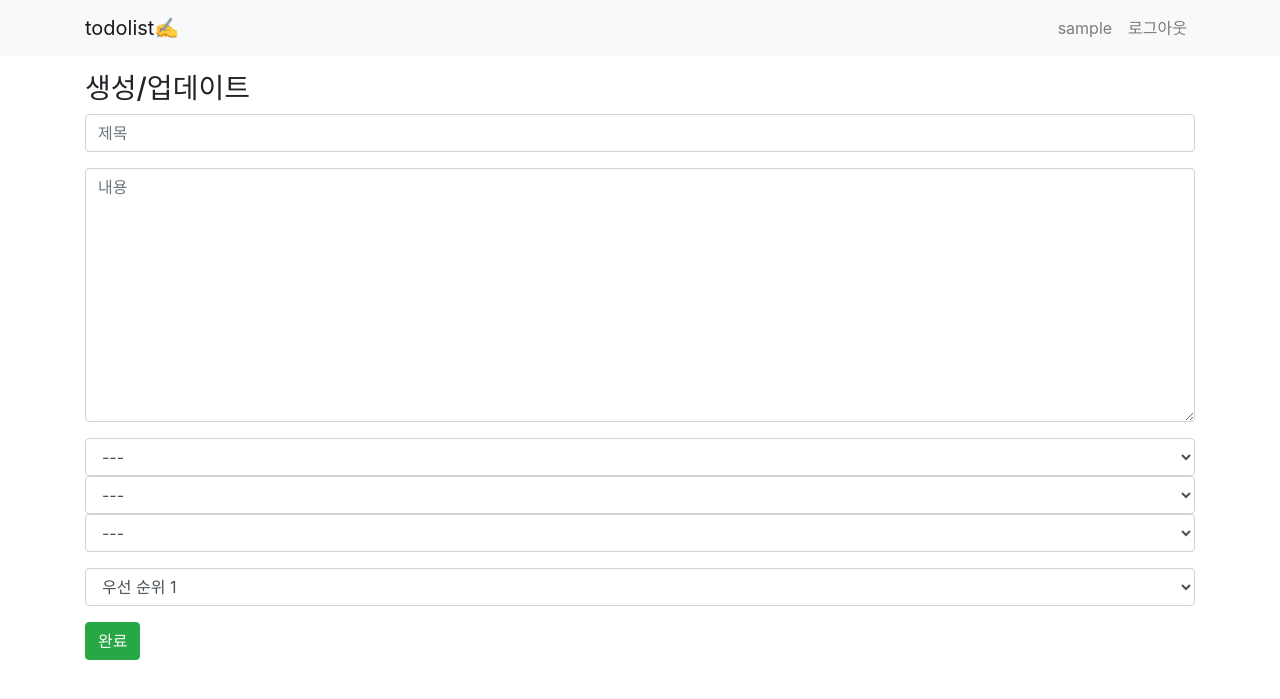
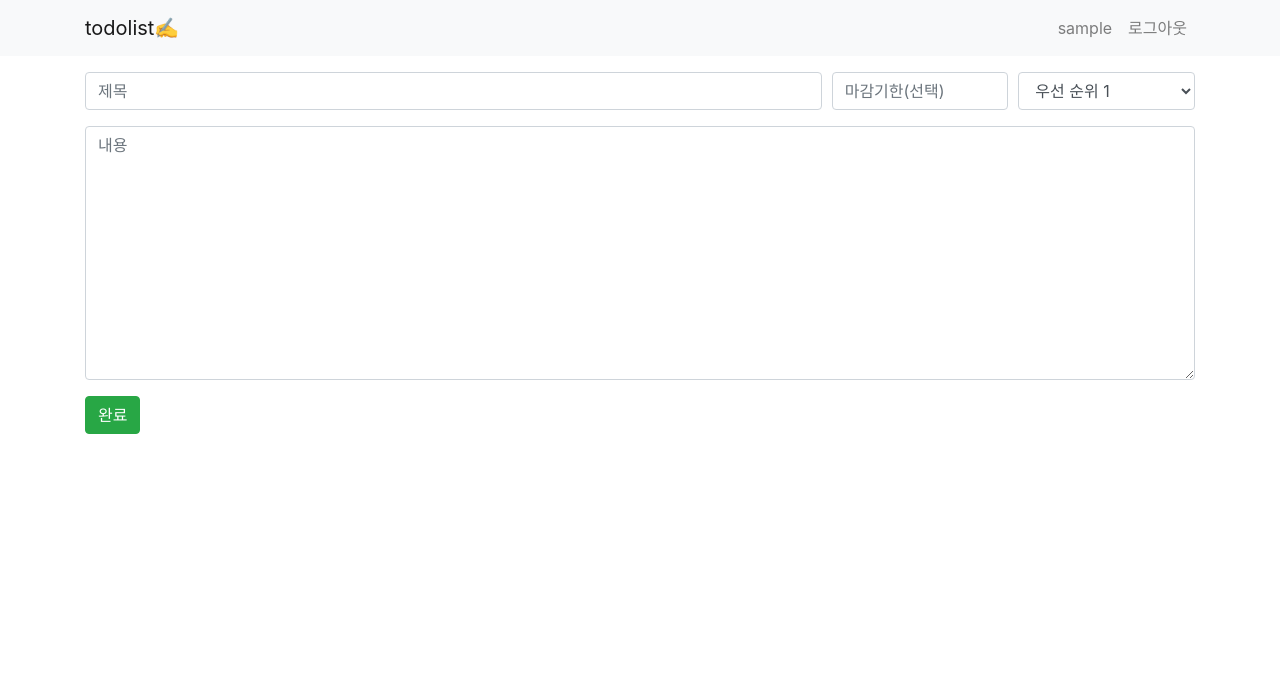
Before and after one commit to jmpark6846/todolist, a Django app: page /todo/create/ in a window 1280 px wide. Shown: the top 699 px of the page. Run offline with Django 3.2, Linux system fonts and the light colour scheme; the visitor is signed in with stand-in values (Sample User, id 1); some libraries are stand-ins or nearby versions.

Commit message:
form 템프릿 수정

```diff
--- a/proj/settings/base.py
+++ b/proj/settings/base.py
@@ -47,6 +47,7 @@ MIDDLEWARE = [
     'django.contrib.auth.middleware.AuthenticationMiddleware',
     'django.contrib.messages.middleware.MessageMiddleware',
     'django.middleware.clickjacking.XFrameOptionsMiddleware',
+    'django.middleware.locale.LocaleMiddleware',
 ]
 
 ROOT_URLCONF = 'proj.urls'
--- /dev/null
+++ b/static/datepicker-ko.js
@@ -0,0 +1,37 @@
+/* Korean initialisation for the jQuery calendar extension. */
+/* Written by DaeKwon Kang (ncrash.dk@gmail.com), Edited by Genie and Myeongjin Lee. */
+( function( factory ) {
+	if ( typeof define === "function" && define.amd ) {
+
+		// AMD. Register as an anonymous module.
+		define( [ "../widgets/datepicker" ], factory );
+	} else {
+
+		// Browser globals
+		factory( jQuery.datepicker );
+	}
+}( function( datepicker ) {
+
+datepicker.regional.ko = {
+	closeText: "닫기",
+	prevText: "이전달",
+	nextText: "다음달",
+	currentText: "오늘",
+	monthNames: [ "1월","2월","3월","4월","5월","6월",
+	"7월","8월","9월","10월","11월","12월" ],
+	monthNamesShort: [ "1월","2월","3월","4월","5월","6월",
+	"7월","8월","9월","10월","11월","12월" ],
+	dayNames: [ "일요일","월요일","화요일","수요일","목요일","금요일","토요일" ],
+	dayNamesShort: [ "일","월","화","수","목","금","토" ],
+	dayNamesMin: [ "일","월","화","수","목","금","토" ],
+	weekHeader: "주",
+	dateFormat: "yy년 m월 d일",
+	firstDay: 1,
+	isRTL: false,
+	showMonthAfterYear: true,
+	yearSuffix: "년" };
+datepicker.setDefaults( datepicker.regional.ko );
+
+return datepicker.regional.ko;
+
+} ) );
--- a/static/style.css
+++ b/static/style.css
@@ -2,6 +2,17 @@
     text-decoration: line-through;
 }
 
-body{
-    background: black;
+.dropdown{
+    display: inline-block;
 }
+
+
+// Large devices (desktops, 992px and up)
+@media (min-width: 992px) {
+    #todo-form input[name=duedate]{
+        width:106px;
+    }
+    #todo-form select[name=priority]{
+        width:120px;
+    }
+}
--- a/templates/base.html
+++ b/templates/base.html
@@ -8,6 +8,7 @@
     {% load static %}
     <link rel="stylesheet" href="{% static 'style.css' %}">
     <link rel="stylesheet" href="https://stackpath.bootstrapcdn.com/bootstrap/4.1.3/css/bootstrap.min.css" integrity="sha384-MCw98/SFnGE8fJT3GXwEOngsV7Zt27NXFoaoApmYm81iuXoPkFOJwJ8ERdknLPMO" crossorigin="anonymous">
+    <link rel="stylesheet" href="//code.jquery.com/ui/1.12.1/themes/base/jquery-ui.css">
 </head>
 <body>
     {% include 'header.html' %}
@@ -21,9 +22,14 @@
 
     <script
   src="https://code.jquery.com/jquery-3.3.1.min.js" integrity="sha256-FgpCb/KJQlLNfOu91ta32o/NMZxltwRo8QtmkMRdAu8=" crossorigin="anonymous"></script>
+    <script
+  src="https://code.jquery.com/ui/1.12.1/jquery-ui.min.js"
+  integrity="sha256-VazP97ZCwtekAsvgPBSUwPFKdrwD3unUfSGVYrahUqU="
+  crossorigin="anonymous"></script>
     <script src="https://cdnjs.cloudflare.com/ajax/libs/popper.js/1.14.3/umd/popper.min.js" integrity="sha384-ZMP7rVo3mIykV+2+9J3UJ46jBk0WLaUAdn689aCwoqbBJiSnjAK/l8WvCWPIPm49" crossorigin="anonymous"></script>
     <script src="https://stackpath.bootstrapcdn.com/bootstrap/4.1.3/js/bootstrap.min.js" integrity="sha384-ChfqqxuZUCnJSK3+MXmPNIyE6ZbWh2IMqE241rYiqJxyMiZ6OW/JmZQ5stwEULTy" crossorigin="anonymous"></script>
     <script src="{% static 'ajaxsetup.js' %}"></script>
+    <script src="{% static 'datepicker-ko.js' %}"></script>
     {% block script %}
     {% endblock %}
 </body>
--- a/todo/forms.py
+++ b/todo/forms.py
@@ -16,8 +16,9 @@ class TodoForm(forms.ModelForm):
                 'placeholder': '내용',
                 'class': 'form-control',
             }),
-            'duedate': forms.SelectDateWidget(attrs={
-                'placeholder': '마감기한',
+            'duedate': forms.DateInput(attrs={
+                'placeholder': '마감기한(선택)',
+                'autocomplete': 'off',
                 'class': 'form-control',
             }),
             'priority': forms.Select(attrs={
--- a/todo/models.py
+++ b/todo/models.py
@@ -12,7 +12,7 @@ class Todo(models.Model):
     title = models.CharField('제목', max_length=255)
     content = models.TextField('내용')
     author = models.ForeignKey(User, on_delete=models.CASCADE, related_name='todos')
-    duedate = models.DateTimeField('마감기한', blank=True, null=True)
+    duedate = models.DateField('마감기한', blank=True, null=True)
     done = models.BooleanField('완료', default=False)
     priority = models.IntegerField('우선 순위', choices=PRIORITY_CHOICES, default=1)
 
--- a/todo/templates/todo/todo_form.html
+++ b/todo/templates/todo/todo_form.html
@@ -1,24 +1,44 @@
 {% extends 'base.html' %}
 
 {% block content %}
-<h3>생성/업데이트</h3>
-<form id='todo_form' method='post'>
-  {{ form.media }}
-  {% csrf_token %}
+    <form id='todo-form' method='post'>
+    {{ form.media }}
+    {% csrf_token %}
 
-  {% for field in form %}
-    <div class="form-group">
+        <div class="form-row">
+            <div class="form-group col-md-8">
+                {{ form.title }}
+            </div>
+            <div class="form-group col-md-2">
+                {{ form.duedate }}
+            </div>
+            <div class="form-group col-md-2">
+                {{ form.priority }}
+            </div>
+        </div>
+        <div class="form-group">
+            {{ form.content }}
+        </div>
+        {% if form.errors %}
+        <div class="alert alert-danger" role="alert">
+            {% for field in form %}
+            {% if field.errors %}<strong>{{ field.errors|escape }}</strong>{% endif %}
+            {% endfor %}
+        </div>
+        {% endif %}
+        <input class='btn btn-success' type='submit' value='완료'>
+        {% if todo %}
+            <a href="{% url 'todo:delete' todo.pk %}">삭제</a>
+        {% endif %}
+    </form>
 
-        {{ field }}
-        {% if field.help_text %}
-        <p class="help">{{ field.help_text|safe }}</p>
-        {% endif %}
-        {% if field.help_text %}
-        <div class="alert alert-danger">{{ field.errors }}</div>
-        {% endif %}
-    </div>
-{% endfor %}
+{% endblock %}
+{% block script %}
+<script>
+$(function(){
 
-  <input class='btn btn-success' type='submit' value='완료'>
-</form>
+    $( "#id_duedate" ).datepicker( $.datepicker.regional[ "kr" ]);
+})
+</script>
+
 {% endblock %}
```
Also changed, not shown: todo/templates/todo/todo_list.html (+11 -4 lines), todo/migrations/0007_auto_20181102_1155.py (added).
